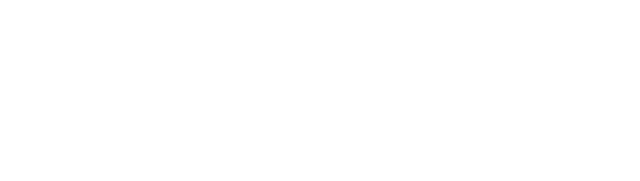
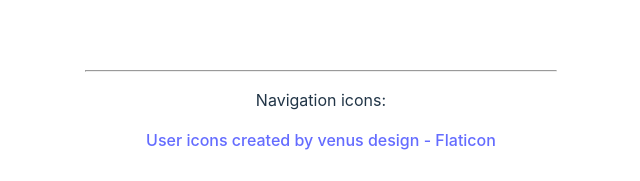
Before and after one commit to joroctd/react-todo, a React (Vite) app: page / in a window 1280 px wide. Shown: the part 634-815 px from the top of the page, without its empty margins (319-959 px from the left). Built offline with nearby package versions, Linux system fonts and the light colour scheme; no server answers.

Commit message:
adds footer with icon attribution

```diff
--- a/src/App.css
+++ b/src/App.css
@@ -8,6 +8,10 @@
   margin: 0 auto;
   padding: 2rem;
   text-align: center;
+}
+
+.app {
+  min-height: 80vh;
 }
 
 /* Might prefer to lock nav. in place. Not going to worry about that for this project. */
@@ -40,6 +44,10 @@ h1 {
   border-style: groove;
   border-radius: 45%;
   padding: 1rem;
+}
+
+footer {
+  margin-top: 2em;
 }
 
 @media only screen and (max-width: 600px) {
--- a/src/App.jsx
+++ b/src/App.jsx
@@ -7,6 +7,7 @@ import Home from './component/Home';
 function App() {
 	return (
 		<BrowserRouter>
+			<div className='app'>
 				<nav>
 					<Link to='/'>
 						<img
@@ -30,6 +31,16 @@ function App() {
 						element={<h1>New List</h1>}
 					/>
 				</Routes>
+			</div>
+			<footer>
+				<hr />
+				<p>Navigation icons:</p>
+				<a
+					href='https://www.flaticon.com/free-icons/user'
+					title='user icons'>
+					User icons created by venus design - Flaticon
+				</a>
+			</footer>
 		</BrowserRouter>
 	);
 }
```
Lines whose indentation alone changed are shown as unchanged.
